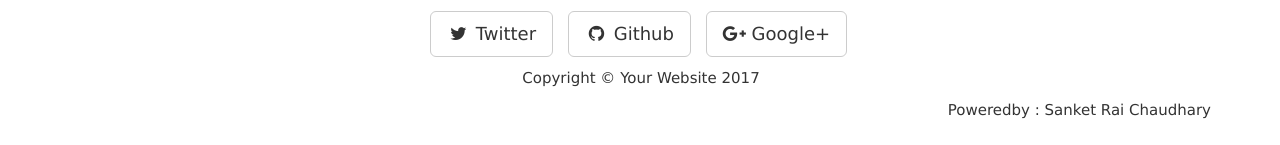
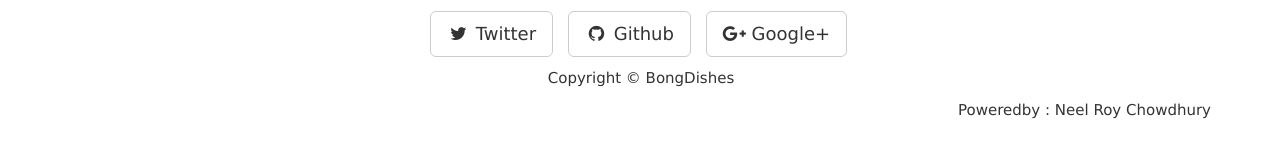
Before and after one commit to bongdishes/bongfoodblog, a website: page index.html in a window 1280 px wide. Shown: the part 2272-2417 px from the top of the page. Drawn offline with nearby package versions, Linux system fonts and the light colour scheme.

Commit message:
Update index.html

```diff
--- a/index.html
+++ b/index.html
@@ -133,8 +133,8 @@
     <!-- Footer -->
     <footer>
         <div class="container text-center">
-            <p>Copyright &copy; Your Website 2017</p>
-		<p class="w3-right">Poweredby : Sanket Rai Chaudhary</p>
+            <p>Copyright &copy; BongDishes</p>
+		<p class="w3-right">Poweredby : Neel Roy Chowdhury</p>
         </div>
     </footer>
 
```
